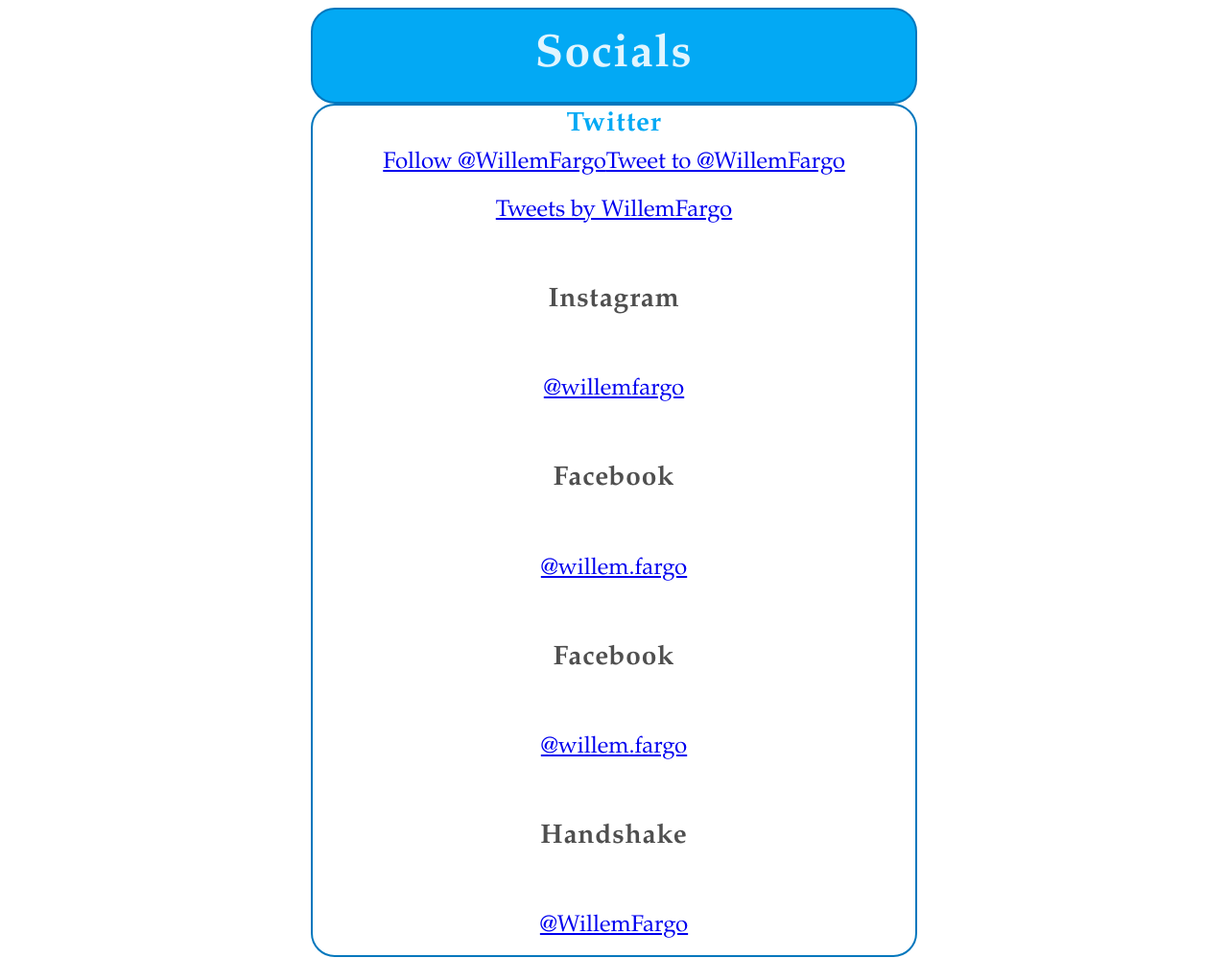
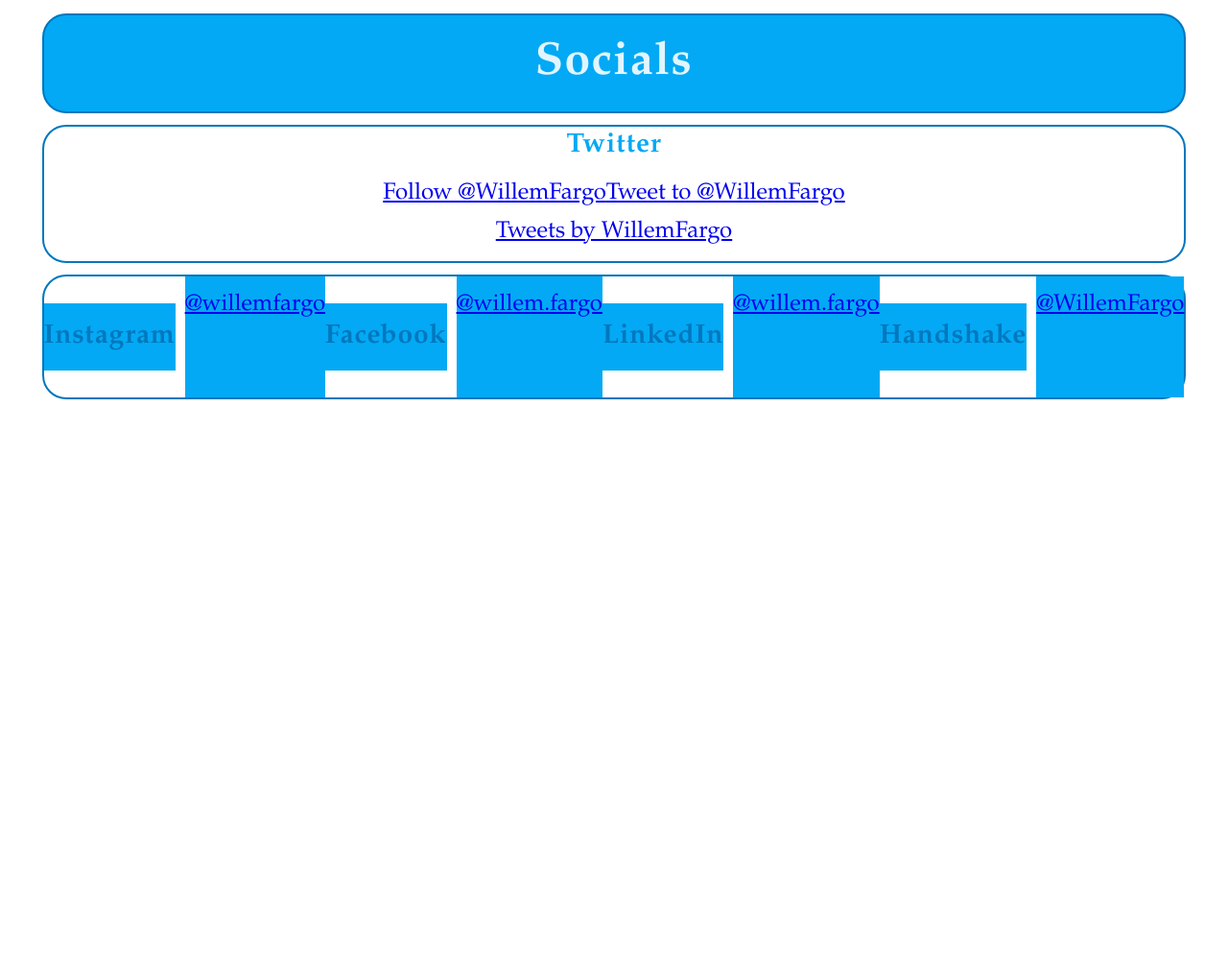
Before and after one commit to willf79/willf79.github.io, a plain HTML site: page socials.html in a window 1280 px wide. Shown: the whole page at 96% size. After the commit the page ends 800 px from the top, so only its background shows below. Drawn offline with Linux system fonts and the light colour scheme.

Commit message:
format socials more

```diff
--- a/socials.html
+++ b/socials.html
@@ -9,10 +9,11 @@
 </head>
 
 <body>
-  <div class = "page-wrapper">
-    <div class = "header">
+  <div class = "social-page-wrapper">
+    <div class = "social-page-header">
       <h1>Socials</h1>
     </div>
+
     <div class = "twitter-wrapper">
       <div class="twitter-header">
         <h3>Twitter</h3>
@@ -23,25 +24,30 @@
       </div>
       <div class = "twitter-feed">
         <a class="twitter-timeline" data-height="400" href="https://twitter.com/WillemFargo?ref_src=twsrc%5Etfw">Tweets by WillemFargo</a> <script async src="https://platform.twitter.com/widgets.js" charset="utf-8"></script>
-      <div class = "twitter-feed">
-    </div>
-    <div class = "instagram-wrapper">
-      <h3>Instagram</h3>
-      <a href="https://www.instagram.com/willemfargo/">@willemfargo</a>
-    </div>
-    <div class = "facebook-wrapper">
-      <h3>Facebook</h3>
-      <a href="https://www.facebook.com/willem.fargo">@willem.fargo</a>
-    </div>
-    <div class = "linkedin-wrapper">
-      <h3>Facebook</h3>
-      <a href="https://www.linkedin.com/in/willem-fargo-843494ab">@willem.fargo</a>
-    </div>
-    <div class = "handshake-wrapper">
-      <h3>Handshake</h3>
-      <a href="https://cornell.joinhandshake.com/stu/users/7387265">@WillemFargo</a>
+      </div>
     </div>
 
+    <div class = social-section-wrapper>
+      <div class = "social-wrapper">
+        <h3 class = "social-header">Instagram</h3>
+        <a class = "social-link" href="https://www.instagram.com/willemfargo/">@willemfargo</a>
+      </div>
+
+      <div class = "social-wrapper">
+        <h3 class = "social-header">Facebook</h3>
+        <a class = "social-link" href="https://www.facebook.com/willem.fargo">@willem.fargo</a>
+      </div>
+
+      <div class = "social-wrapper">
+        <h3 class = "social-header">LinkedIn</h3>
+        <a class = "social-link" href="https://www.linkedin.com/in/willem-fargo-843494ab">@willem.fargo</a>
+      </div>
+
+      <div class = "social-wrapper">
+        <h3 class = "social-header">Handshake</h3>
+        <a class = "social-link" href="https://cornell.joinhandshake.com/stu/users/7387265">@WillemFargo</a>
+      </div>
+    </div>
   </div>
 </body>
 </html>
--- a/styles/site2.css
+++ b/styles/site2.css
@@ -3,7 +3,7 @@ body {
   color: #4f4f4f;
   font-family: Garamond, sans-serif;
   line-height: 2.5;
-  text-align:center;
+  text-align: center;
   font-size: x-large;
 }
 
@@ -19,7 +19,6 @@ img {
 }
 
 h1 {
-  color: #E1F5FE;
   font-family: Garamond, sans-serif;
   letter-spacing: 0.03em;
   word-spacing: 0.1em;
@@ -27,28 +26,25 @@ h1 {
 
 h2 {
   font-family: Garamond, sans-serif;
-  font-weight: bolder;
   letter-spacing: 0.15em;
   word-spacing: 0.15em;
 }
 
 h3 {
   font-family: Garamond, sans-serif;
-  font-weight: bolder;
   letter-spacing: 0.03em;
   word-spacing: 0.15em;
 }
 
 h4 {
   font-family: Garamond, sans-serif;
-  font-weight: bolder;
   letter-spacing: 0.15em;
   word-spacing: 0.15em;
 }
 
 h5 {
   font-family: Garamond, sans-serif;
-  font-size:small;
+  font-size: small;
   font-style: italic;
 }
 
@@ -61,41 +57,32 @@ li a {
   font-style: italic;
 }
 
-div {
-  box-sizing: border-box;
-}
-.page-wrapper {
-  display: flex;
+.social-page-wrapper {
+  display: inline-flex;
   flex-direction: column;
-  flex-wrap: nowrap;
-  align-items: center;
-  justify-content: space-evenly;
+  flex-wrap: wrap;
 }
 
-.header {
+
+.social-page-header {
+  margin: 6px;
+  height: 100px;
   display: flex;
   align-items: center;
   justify-content: center;
-  width: 50%;
-  height: 100px;
+  color: #E1F5FE;
   background-color: #03A9F4;
   border-radius: 25px;
   border: 2px solid #0277BD;
 }
 
 .twitter-wrapper {
-  display: flex;
+  margin: 6px;
+  display: inline-flex;
   flex-direction: column;
-  flex-wrap: nowrap;
   align-items: center;
-  width: 50%;
   border-radius: 25px;
   border: 2px solid #0277BD;
-}
-
-.twitter-timeline {
-  width: 100%;
-  height: 1px;
 }
 
 .twitter-header {
@@ -103,15 +90,35 @@ div {
   align-items: center;
   justify-content: center;
   color: #03A9F4;
-  width: 50%;
   height: 40px;
-  font-family: sans-serif;
-  letter-spacing: 0.03em;
 }
 
 .twitter-follow-tweet {
   display: flex;
-  align-items: center;
-  justify-content: center;
   height: 40px;
 }
+
+.social-section-wrapper {
+  margin: 6px;
+  display: flex;
+  flex-direction: row;
+  border-radius: 25px;
+  border: 2px solid #0277BD;
+}
+
+.social-wrapper {
+  display: inline-flex;
+  gap: 10px;
+}
+
+.social-header {
+  color: #0277BD;
+  background-color: #03A9F4;
+}
+
+.social-link {
+  display: flex;
+  align-content: center;
+  justify-content: center;
+  background-color: #03A9F4;
+}
```
